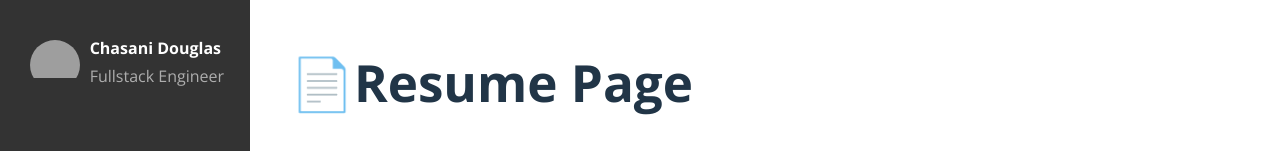
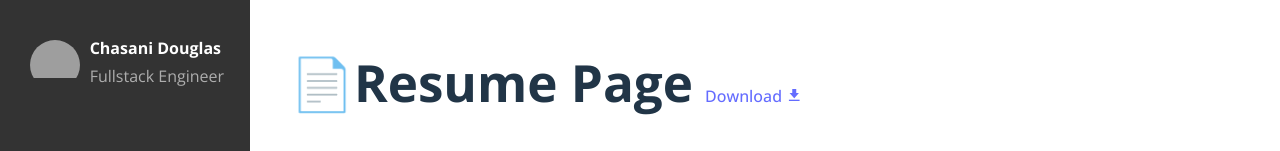
Before and after one commit to chaz9127/chasani-dev, a React (Vite) app: page /resume in a window 1280 px wide. Shown: the top 151 px of the page. Built offline with nearby package versions, Linux system fonts and the light colour scheme; grey boxes are pictures that could not be loaded.

Commit message:
adding resume download link

```diff
--- a/src/pages/Resume/Resume.jsx
+++ b/src/pages/Resume/Resume.jsx
@@ -2,11 +2,12 @@
 import React from 'react';
 import workHistory from './workHistory.js';
 import Job from '../../components/Job/Job.jsx';
+import './Resume.scss'
 
 const Resume = () => {
   return (
     <div>
-      <h1>📄Resume Page</h1>
+      <h1>📄Resume Page<a className="download-link" href="/Chasani_Resume.pdf">Download <i className='bx bxs-download' ></i></a></h1>
       <p>
         Well-rounded Fullstack Engineer with over 12 years of experience building customer-facing and internal tools. Primarily
         focused in React accompanied by strong professional backend experience in backend languages such as Ruby on Rails and
--- a/src/pages/Resume/Resume.scss
+++ b/src/pages/Resume/Resume.scss
@@ -0,0 +1,5 @@
+.download-link {
+    font-size: 16px;
+    display: inline-block;
+    margin-left: 12px;
+}
```
Also changed, not shown: 1 other file (tests, documents, lock files or other folders).
